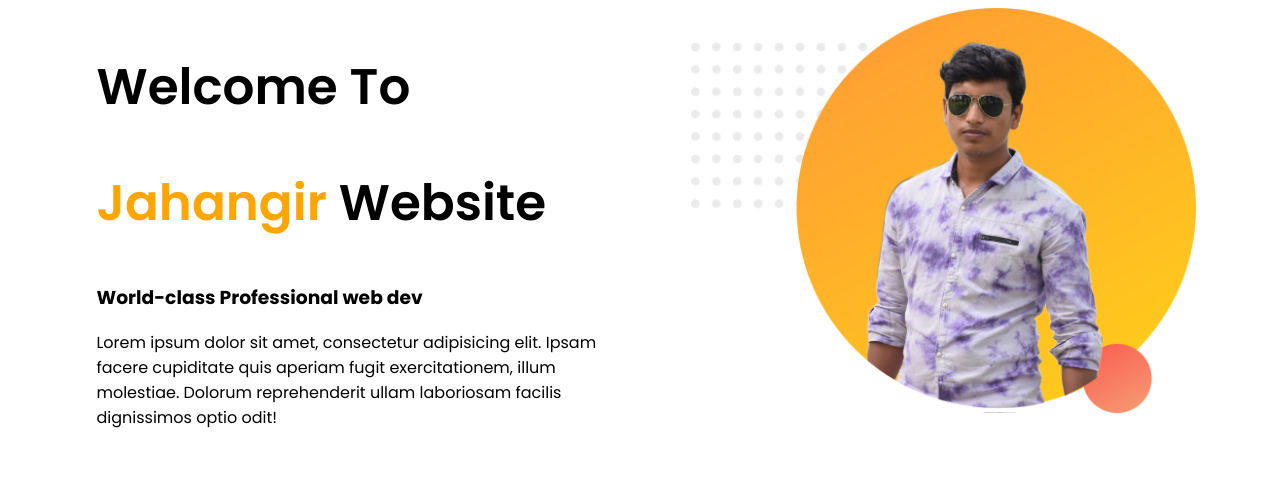
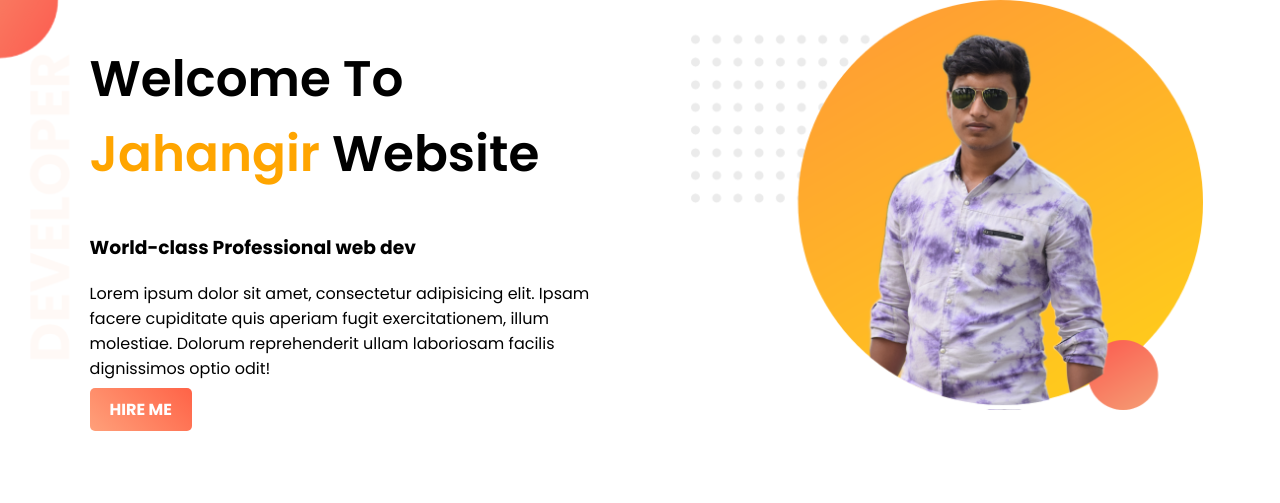
Before and after one commit to codersjahangir/web-portfolio, a plain HTML site: page index.html in a window 1280 px wide. Drawn offline with Linux system fonts and the light colour scheme.

Commit message:
button added

```diff
--- a/index.html
+++ b/index.html
@@ -11,12 +11,12 @@
     <link rel="stylesheet" href="style.css">
 </head>
 <body>
-    <section>
+    <section class="top-banner">
         <div class="half-width">
-            <h1>Welcome To</h1>
-            <h1><span class="name-highlight">Jahangir</span> Website</h1>
+            <h1>Welcome To <br><span class="name-highlight">Jahangir</span> Website</h1>
             <h3>World-class Professional web dev</h3>
             <p>Lorem ipsum dolor sit amet, consectetur adipisicing elit. Ipsam facere cupiditate quis aperiam fugit exercitationem, illum molestiae. Dolorum reprehenderit ullam laboriosam facilis dignissimos optio odit!</p>
+            <a href="https://www.linkedin.com/in/codersjahangir/" class="link-button" target="_blank">HIRE ME</a>
         </div>
         <div class="half-width">
             <img src="images/profile1.png" alt="">
--- a/style.css
+++ b/style.css
@@ -1,4 +1,5 @@
 body{
+    margin: 0;
     font-family: 'Poppins', sans-serif;
 }
 h1{
@@ -17,3 +18,18 @@ h1{
 .half-width img{
     width: 100%;
 }
+.top-banner{
+    background-image: url("images/top-banner.png");
+    background-repeat: no-repeat;
+}
+section{
+    height: 500px;
+}
+.link-button{
+    text-decoration: none;
+    background-image: linear-gradient(45deg, lightSalmon, tomato);
+    padding: 10px 20px;
+    border-radius: 5px;
+    color: white;
+    font-weight: 700;
+}
```
